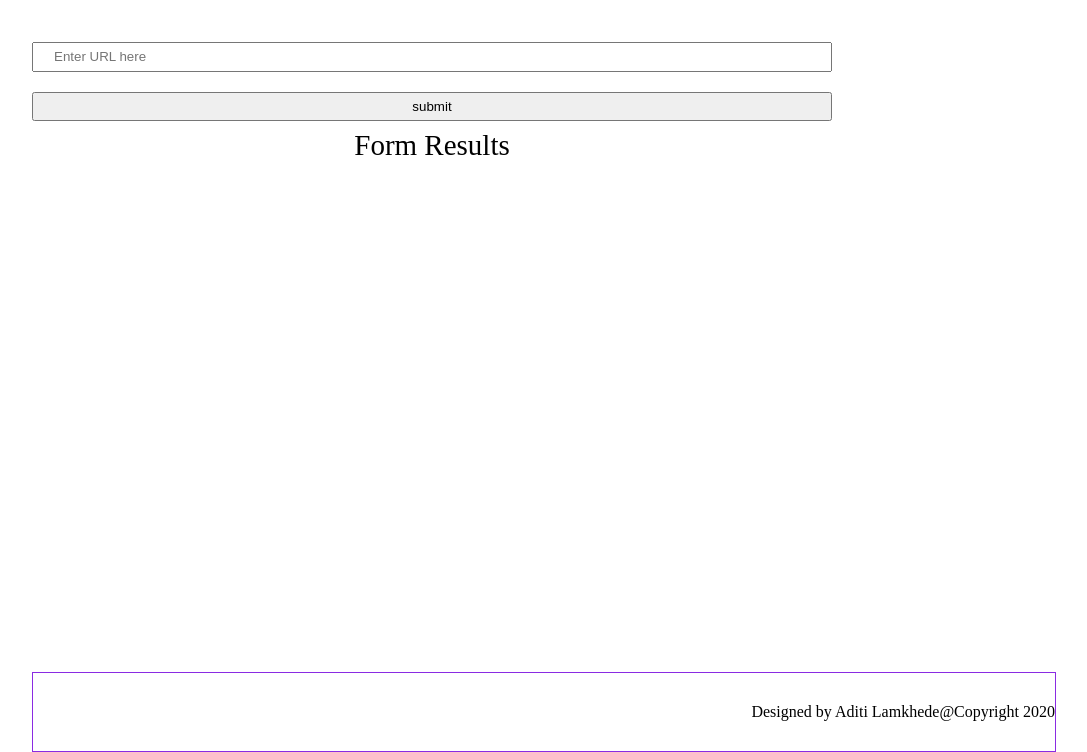
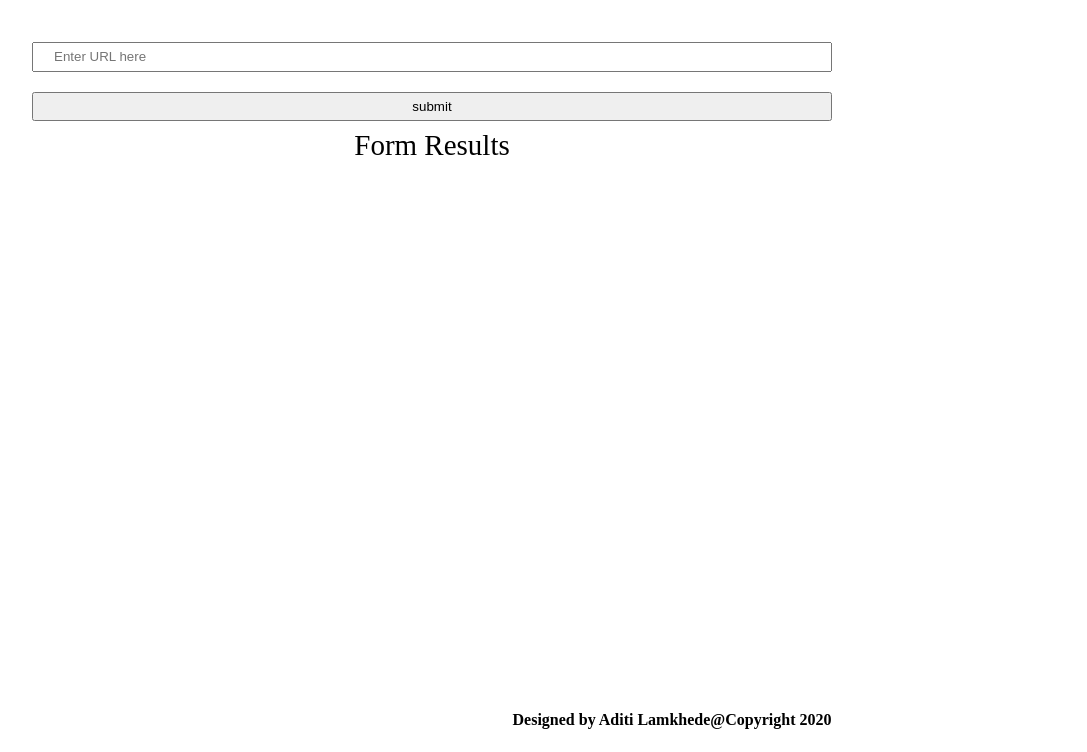
Before and after one commit to aditilamkhede/evaluate-news-nlp-aditi, a website built with webpack: page src/client/views/index.html in a window 1280 px wide. Shown: the part 48-800 px from the top of the page, without its empty margins (96-1183 px from the left). Built offline with nearby package versions, Linux system fonts and the light colour scheme.

Commit message:
updated footer css and Readme for project

```diff
--- a/src/client/js/formHandler.js
+++ b/src/client/js/formHandler.js
@@ -1,6 +1,4 @@
 const fetch = require("node-fetch");
-// const dotenv = require('dotenv');
-// dotenv.config();
 
 function handleSubmit(event) {
 
--- a/src/client/styles/base.scss
+++ b/src/client/styles/base.scss
@@ -21,10 +21,6 @@ section {
       // align-items: center;
     }
 }
-
-// section h3 {
-//   font-size: 20px;
-// }
 
 .container {
     display: grid;
@@ -76,18 +72,6 @@ section {
 // .sidebar {
 //   grid-area: sd;
 // }
-.footer {
-  grid-area: ft;
-  display: flex;
-  flex-direction: row;
-  background-color: white;/*#8A2BE2;/*#455388;*/
-  /*border-radius: 1rem;*/
-  justify-content: flex-end;
-  align-items: center;
-  height: 100%;
-  width: 100%;
-  border: solid 1px #8A2BE2;
-}
 .clsResult {
   display: flex;
   flex-direction: column;
@@ -98,13 +82,13 @@ section {
     padding: 10px 0 5px 0;
   }
 }
-.clsImage {
-  width: 400px;
-  height: 200px;
-}
-.img {
-  object-fit: contain;
-}
+// .clsImage {
+//   width: 400px;
+//   height: 200px;
+// }
+// .img {
+//   object-fit: contain;
+// }
 .clsHide {
   visibility: hidden;
 }
--- a/src/client/styles/footer.scss
+++ b/src/client/styles/footer.scss
@@ -0,0 +1,16 @@
+.footer {
+  grid-area: ft;
+  display: flex;
+  flex-direction: row;
+  background-color: white;/*#8A2BE2;/*#455388;*/
+  /*border-radius: 1rem;*/
+  justify-content: center;
+  align-items: center;
+  height: 8vh;
+  width: 100%;
+  // border: solid 1px #CCCCCC;
+
+  position: fixed;
+  bottom: 0;
+  font-weight: bold;
+}
```
Also changed, not shown: README_NLP.md.
